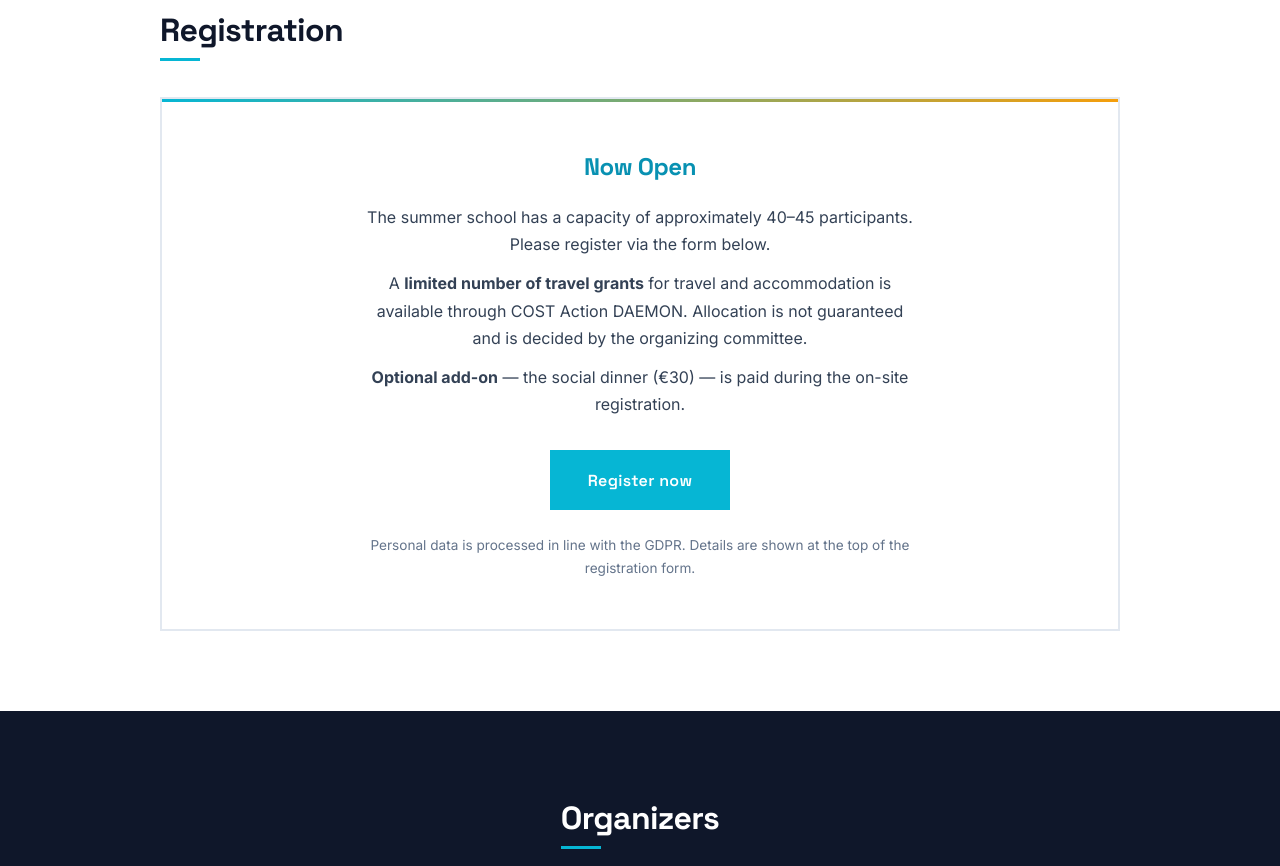
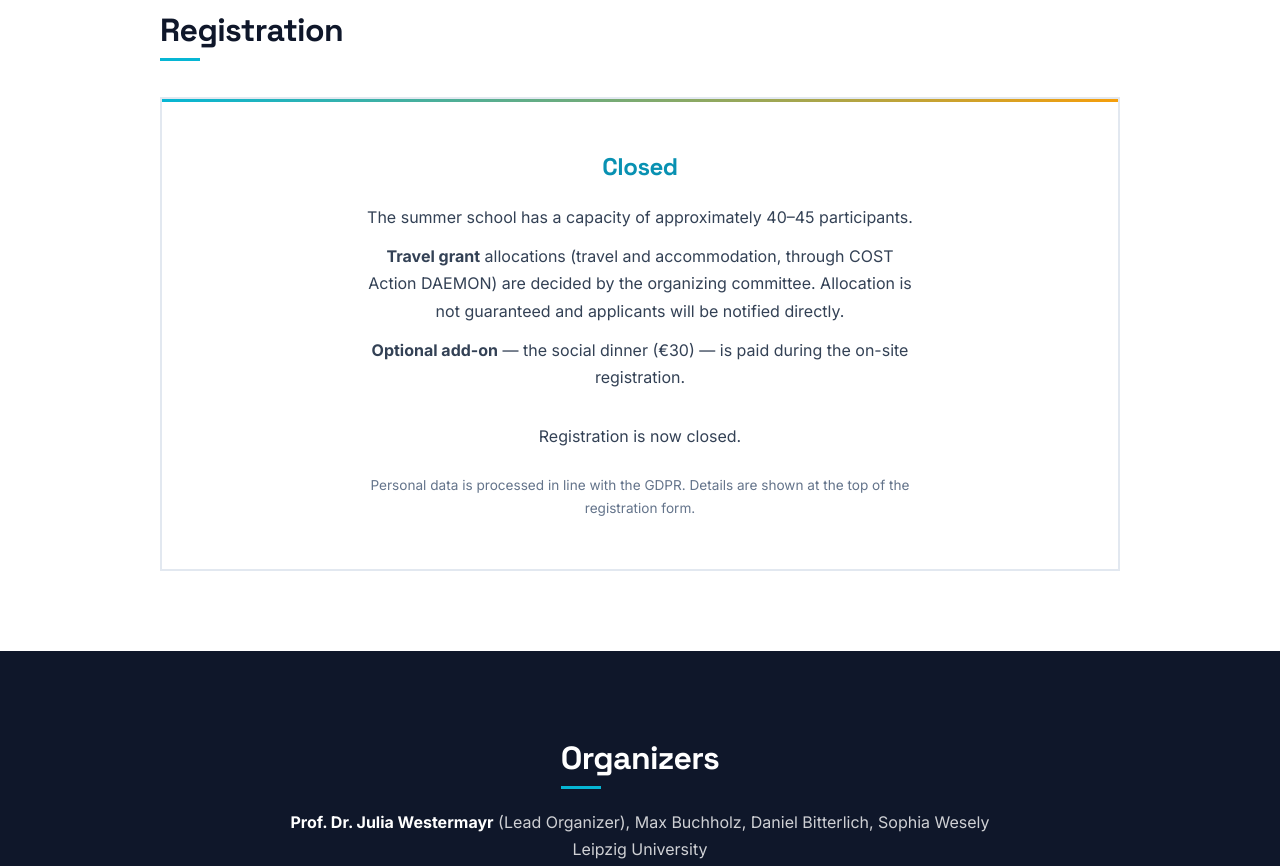
Before and after one commit to ml4chem2026/ml4chem2026.github.io, a plain HTML site: page index.html in a window 1280 px wide. Shown: the part 5871-6737 px from the top of the page. Drawn offline with Linux system fonts and the light colour scheme.

Commit message:
Close registration now that the deadline has passed

```diff
--- a/index.html
+++ b/index.html
@@ -309,22 +309,21 @@
             <h2>Registration</h2>
         </div>
         <div class="registration-box fade-in">
-            <p class="registration-status">Now Open</p>
+            <p class="registration-status">Closed</p>
             <p>
                 The summer school has a capacity of approximately 40&ndash;45 participants.
-                Please register via the form below.
             </p>
             <p>
-                A <strong>limited number of travel grants</strong> for travel and accommodation
-                is available through COST Action DAEMON. Allocation is not guaranteed and is
-                decided by the organizing committee.
+                <strong>Travel grant</strong> allocations (travel and accommodation, through
+                COST Action DAEMON) are decided by the organizing committee. Allocation is not
+                guaranteed and applicants will be notified directly.
             </p>
             <p>
                 <strong>Optional add-on</strong> &mdash; the social dinner
                 (&euro;30) &mdash; is paid during the on-site registration.
             </p>
             <p class="registration-cta">
-                <a href="https://umfrage.uni-leipzig.de/index.php/142391?lang=en" class="btn-primary" target="_blank" rel="noopener">Register now</a>
+                Registration is now closed.
             </p>
             <p class="registration-fineprint">
                 Personal data is processed in line with the GDPR. Details are shown at the top of the registration form.
```
